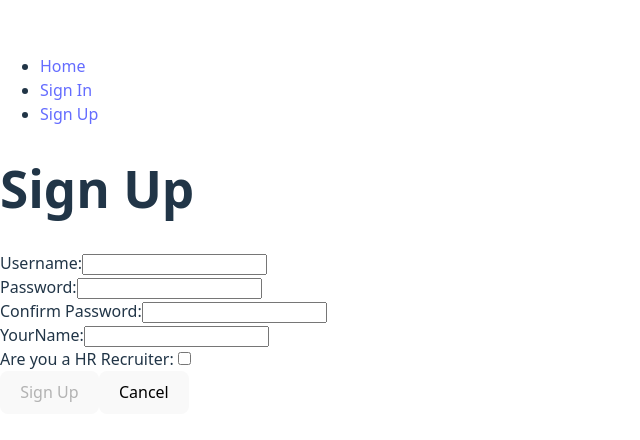
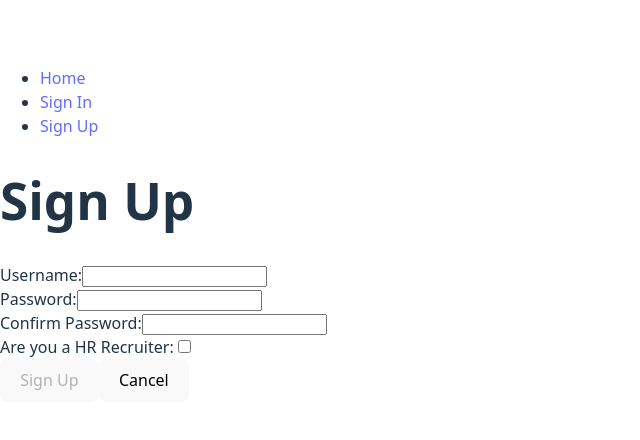
Before and after one commit to Saeedzxz123/job-Board-frontend, a React (Vite) app: page /sign-up in a window 1280 px wide. Shown: the part 174-614 px from the top of the page, without its empty margins (0-640 px from the left). Built offline with nearby package versions, Linux system fonts and the light colour scheme; no server answers.

Commit message:
remove your name

```diff
--- a/src/components/SignUpForm/SignUpForm.jsx
+++ b/src/components/SignUpForm/SignUpForm.jsx
@@ -12,13 +12,12 @@ const SignUpForm = () => {
     username: '',
     password: '',
     passwordConf: '',
-    yourName: '',
     HRUser: false
 
   });
   const { setUser } = useContext(UserContext);
 
-  const { username, password, passwordConf , yourName , HRUser} = formData;
+  const { username, password, passwordConf  , HRUser} = formData;
 
   const handleChange = (evt) => {
     setMessage('');
@@ -33,7 +32,7 @@ const SignUpForm = () => {
   };
 
   const isFormInvalid = () => {
-    return !(username && password && password === passwordConf && yourName);
+    return !(username && password && password === passwordConf);
   };
 
   return (
@@ -80,18 +79,7 @@ const SignUpForm = () => {
           />
         </div>
 
-         {/* yourName Field */}
-        <div>
-          <label htmlFor='yourName'>YourName:</label>
-          <input
-            type='text'
-            id='yourName'
-            name='yourName'
-            value={yourName}
-            onChange={handleChange}
-            required
-          />
-        </div>
+
 
          {/* CheckBox HR Field */}
         <div>
```
